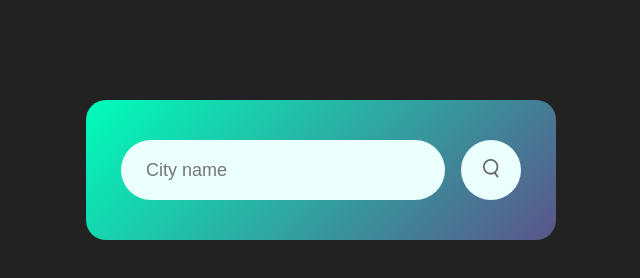
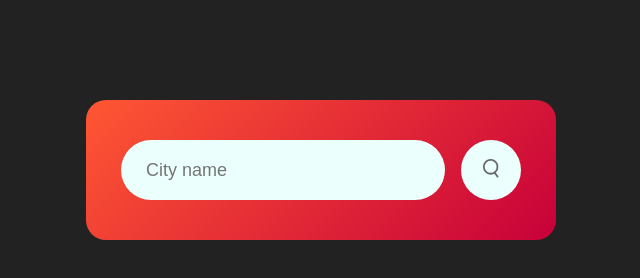
Before and after one commit to Samer20003/Weather-app, a plain HTML site: page index.html in a window 1280 px wide. Shown: the whole page, without its empty margins (319-959 px from the left). Drawn offline with Linux system fonts and the light colour scheme.

Commit message:
updating the background color

```diff
--- a/style.css
+++ b/style.css
@@ -10,8 +10,7 @@ body{
 .card{
     width: 90%;
     max-width: 470px;
-    background: linear-gradient(135deg, #00feba, #5b548a) ;
-    color: #fff;
+    background: linear-gradient(135deg, #ff5733, #c70039);
     margin: 100px auto 0;
     border-radius: 20px;
     padding: 40px 35px;
```
Also changed, not shown: script.js (+0 -10 lines).
